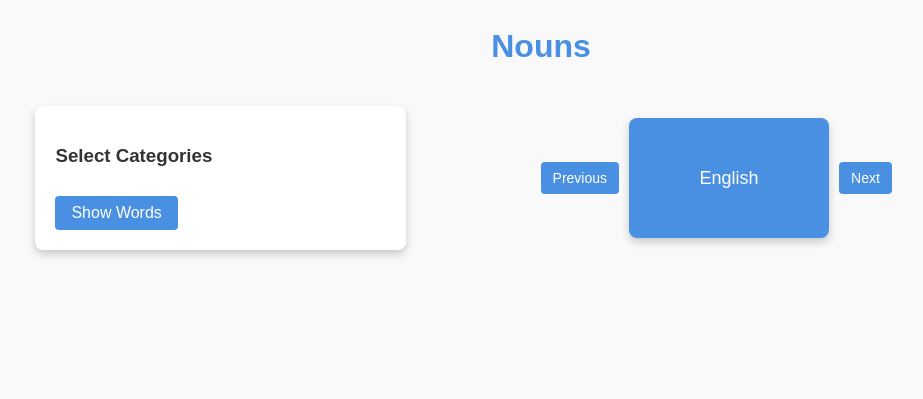
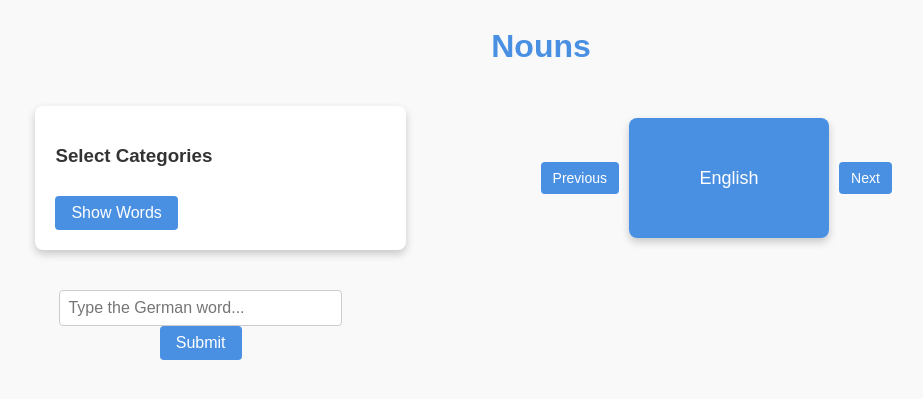
Before and after one commit to th3jlux/german, a Flask app: template templates/nouns.html in a window 1280 px wide. Shown: the top 399 px of the page, without its empty margins (99-1022 px from the left). Run offline with Flask 3, Linux system fonts and the light colour scheme; the template is opened without the code that fills it, so the values that code supplies are empty; parts of the project's set-up code (start-up, migrations or seed data) failed here and were passed over.

Commit message:
Typing
Added Text input

```diff
--- /dev/null
+++ b/requirements.txt
@@ -0,0 +1,3 @@
+Flask
+pandas
+xlrd
--- a/static/css/style.css
+++ b/static/css/style.css
@@ -134,3 +134,38 @@ h1 {
 .nav-button.right {
     order: 1;
 }
+
+#word-input {
+    margin-top: 20px;
+    text-align: center;
+}
+
+#guess-input {
+    padding: 8px;
+    width: 80%;
+    max-width: 300px;
+    font-size: 16px;
+    border: 1px solid #ccc;
+    border-radius: 4px;
+}
+
+#word-input button {
+    padding: 8px 16px;
+    background-color: #4A90E2;
+    color: #fff;
+    border: none;
+    border-radius: 4px;
+    cursor: pointer;
+    font-size: 16px;
+}
+
+#word-input button:hover {
+    background-color: #357ABD;
+}
+
+.feedback {
+    margin-top: 10px;
+    font-size: 16px;
+    font-weight: bold;
+    transition: color 0.3s ease;
+}
--- a/static/js/nouns.js
+++ b/static/js/nouns.js
@@ -2,8 +2,17 @@ let words = [];
 let currentIndex = 0;
 let wordHistory = [];
 
+document.getElementById('guess-input').addEventListener('keydown', function(event) {
+    if (event.key === 'Enter') {
+        checkAnswer();
+        event.preventDefault();
+    }
+});
+
 document.addEventListener('keydown', function (event) {
-    if (event.code === 'Space') {
+    const inputFocused = document.activeElement.id === 'guess-input';
+
+    if (event.code === 'Space' && !inputFocused) {
         flipCard();
         event.preventDefault();
     } else if (event.code === 'ArrowLeft') {
@@ -12,6 +21,102 @@ document.addEventListener('keydown', function (event) {
         nextWord();
     }
 });
+
+let wordsAttempted = {}; // Track words to handle correct/incorrect attempts
+
+function checkAnswer() {
+    const input = document.getElementById('guess-input').value.trim();
+    const feedback = document.getElementById('feedback');
+    const currentWord = words[currentIndex];
+    const correctArticle = getArticle(currentWord.gender);
+    const expectedAnswer = `${correctArticle} ${currentWord.german.toLowerCase()}`;
+
+    if (input.toLowerCase() === expectedAnswer) {
+        if (!wordsAttempted[currentWord.german]) {
+            feedback.textContent = 'Correct!';
+            feedback.style.color = 'green';
+
+            // Remove word from list since it is correct on the first attempt (this time)
+            words.splice(currentIndex, 1);
+            delete wordsAttempted[currentWord.german];
+
+            if (words.length === 0) {
+                feedback.textContent = 'Congratulations! You have completed all words!';
+                document.getElementById('flip-card-front').innerText = '';
+                document.getElementById('flip-card-back').innerText = '';
+                return;
+            }
+
+            if (currentIndex >= words.length) {
+                currentIndex = 0;
+            }
+            nextWord();
+        } else {
+            feedback.textContent = 'Correct, but this word will appear again!';
+            feedback.style.color = 'orange';
+            delete wordsAttempted[currentWord.german];
+            nextWord(); // Go to the next word without removing it
+        }
+    } else {
+        feedback.textContent = `Incorrect. Correct answer: ${correctArticle} ${currentWord.german}`;
+        feedback.style.color = 'red';
+        wordsAttempted[currentWord.german] = true; // Mark as attempted
+    }
+
+    document.getElementById('guess-input').value = ''; // Clear input
+}
+
+function getArticle(gender) {
+    switch (gender) {
+        case 'M': return 'der';
+        case 'F': return 'die';
+        case 'N': return 'das';
+        default: return '';
+    }
+}
+
+function showWord() {
+    if (words.length === 0) return;
+
+    const cardInner = document.querySelector('.flip-card-inner');
+    cardInner.style.transition = 'none'; // Disable animation temporarily
+
+    resetCard(); // Reset to the English side before setting new content
+
+    setTimeout(() => {
+        const word = words[currentIndex];
+        const genderClass = word.gender === 'M' ? 'blue' : word.gender === 'N' ? 'green' : 'red';
+
+        document.getElementById('flip-card-front').innerText = word.english;
+        document.getElementById('flip-card-back').innerText = word.german;
+        document.getElementById('flip-card-back').className = `flip-card-back ${genderClass}`;
+
+        setTimeout(() => {
+            cardInner.style.transition = ''; // Restore original CSS transition
+        }, 50);
+    }, 50); // Short delay before setting new content
+
+    document.getElementById('guess-input').focus();  // Automatically focus input
+}
+
+function nextWord() {
+    if (currentIndex < words.length - 1) {
+        currentIndex++;
+    } else {
+        currentIndex = 0;
+    }
+    showWord();
+}
+
+function prevWord() {
+    if (currentIndex > 0) {
+        currentIndex--;
+    } else {
+        currentIndex = words.length - 1;
+    }
+    showWord();
+}
+
 
 function loadWords() {
     const selectedCategories = Array.from(document.querySelectorAll('input[name="category"]:checked'))
@@ -39,28 +144,6 @@ function shuffleArray(array) {
     return array;
 }
 
-function showWord() {
-    if (words.length === 0) return;
-
-    const cardInner = document.querySelector('.flip-card-inner');
-    cardInner.style.transition = 'none'; // Disable animation temporarily
-
-    resetCard(); // Reset to the English side before setting new content
-
-    setTimeout(() => {
-        const word = words[currentIndex];
-        const genderClass = word.gender === 'M' ? 'blue' : word.gender === 'N' ? 'green' : 'red';
-
-        document.getElementById('flip-card-front').innerText = word.english;
-        document.getElementById('flip-card-back').innerText = word.german;
-        document.getElementById('flip-card-back').className = `flip-card-back ${genderClass}`;
-
-        // Re-enable animation after setting new content
-        setTimeout(() => {
-            cardInner.style.transition = ''; // Restore original CSS transition
-        }, 50);
-    }, 50); // Short delay before setting new content
-}
 
 
 function flipCard() {
@@ -72,18 +155,3 @@ function resetCard() {
     const card = document.querySelector('.flip-card-inner');
     card.classList.remove('flipped'); // Ensure it starts on the German side
 }
-
-function nextWord() {
-    if (currentIndex < words.length - 1) {
-        wordHistory.push(currentIndex);
-        currentIndex++;
-        showWord();
-    }
-}
-
-function prevWord() {
-    if (wordHistory.length > 0) {
-        currentIndex = wordHistory.pop();
-        showWord();
-    }
-}
--- a/templates/home.html
+++ b/templates/home.html
@@ -6,6 +6,9 @@
 </head>
 <body>
     <h1>Welcome to German Learning App</h1>
-    <a href="{{ url_for('nouns') }}"><button>Nouns</button></a>
+    <div id="categories">
+        <a href="{{ url_for('nouns') }}"><button>Nouns</button></a>
+        <a href="{{ url_for('nouns') }}"><button>Numbers</button></a>
+    </div>
 </body>
 </html>
--- a/templates/nouns.html
+++ b/templates/nouns.html
@@ -26,6 +26,13 @@
             </div>
             <button class="nav-button right" onclick="nextWord()">Next</button>
         </div>
+
+        <div id="word-input">
+            <input type="text" id="guess-input" placeholder="Type the German word..." />
+            <button onclick="checkAnswer()">Submit</button>
+            <p id="feedback" class="feedback"></p>
+        </div>
+
     </div>
 
     <script src="{{ url_for('static', filename='js/nouns.js') }}"></script>
```
Also changed, not shown: 1 other file.
